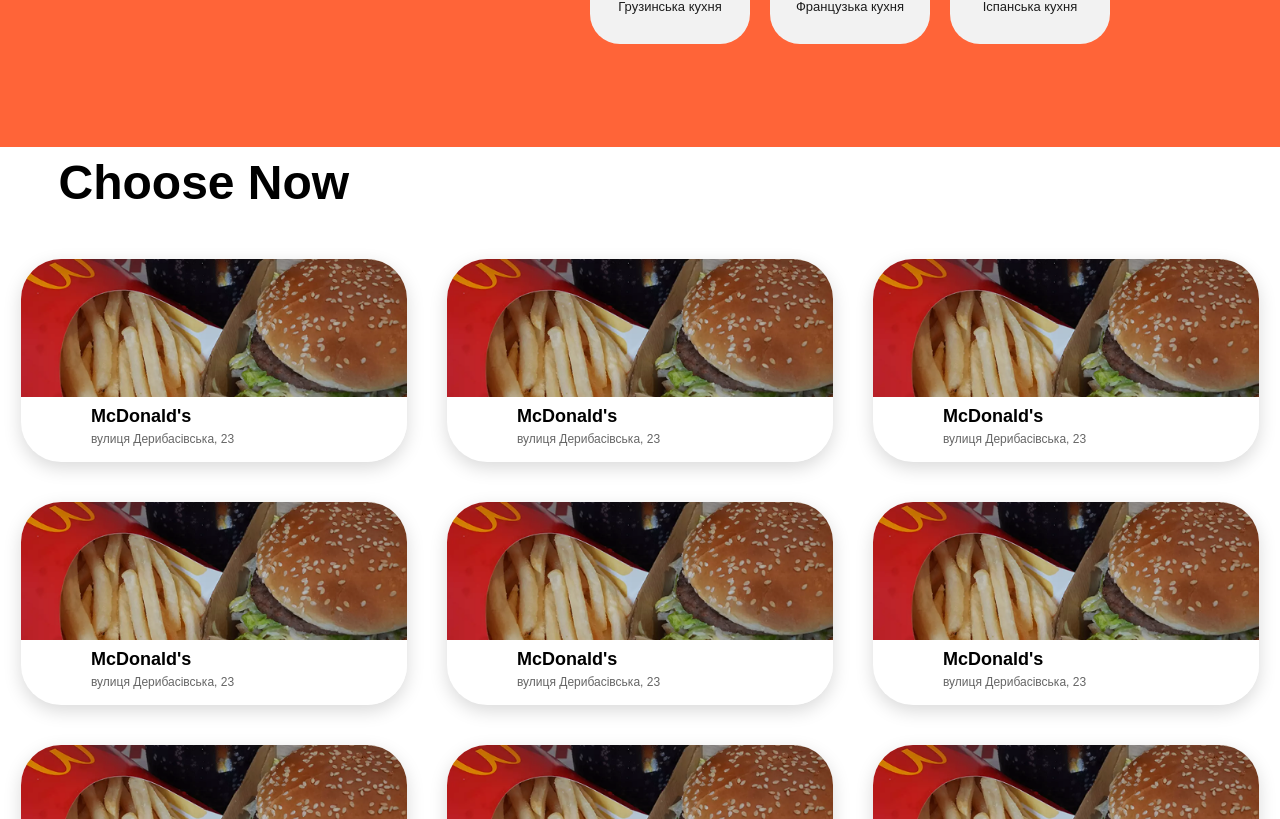
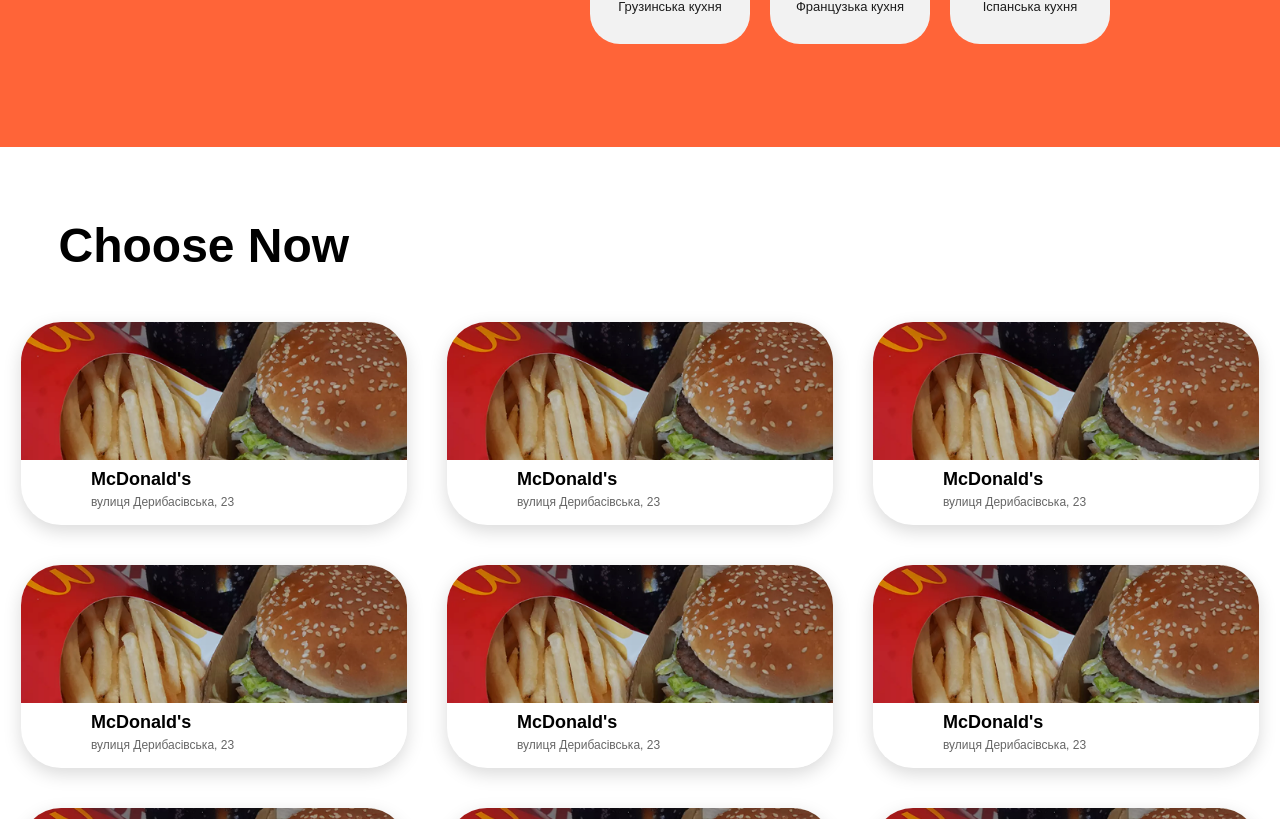
Before and after one commit to Desokir/Dinevo, a Next.js app: page / in a window 1280 px wide. Shown: the part 661-1480 px from the top of the page. Built offline with nearby package versions, Linux system fonts and the light colour scheme.

Commit message:
do margin-top, in section 'Choose'

```diff
--- a/src/components/Choose/Choose.css
+++ b/src/components/Choose/Choose.css
@@ -3,6 +3,7 @@
   display: flex;
   flex-direction: column;
   align-items: center;
+  margin-top: 63px;
 }
 
 .titleName {
```
